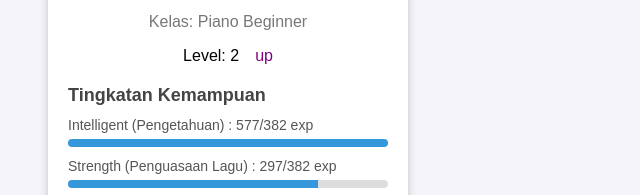
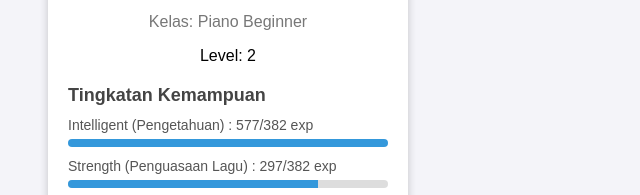
Before and after one commit to BdumtasOfficial7/Akun-JJ-Mamarimbing, a plain HTML site: page index.html in a window 1280 px wide. Shown: the part 290-485 px from the top of the page, 412-1052 px from the left. Drawn offline with Linux system fonts and the light colour scheme.

Commit message:
update tugas

```diff
--- a/index.html
+++ b/index.html
@@ -14,7 +14,7 @@
             <h2 class="profile-name">JJ Ferrizio Mamarimbing</h2>
             <p class="profile-age">Usia 14 Tahun</p>
             <p class="profile-class">Kelas: Piano Beginner</p>
-            <p class="profile-level">Level: 2<span>up</span></p>
+            <p class="profile-level">Level: 2</p>
 
             <div class="skills">
                 <h3>Tingkatan Kemampuan</h3>
```
